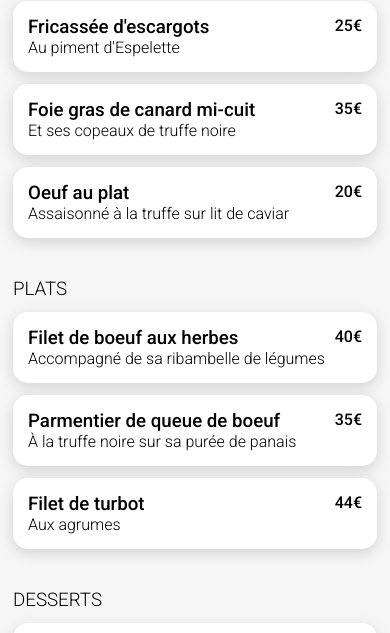
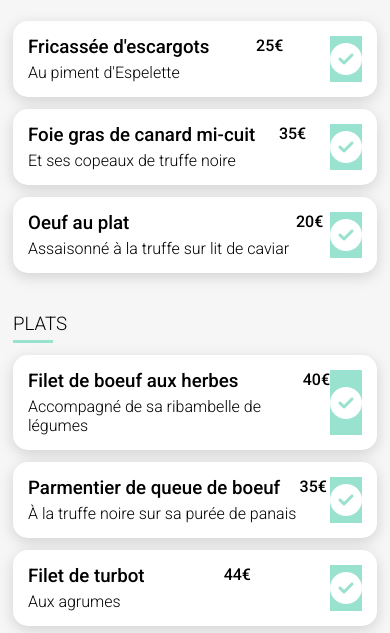
Before and after one commit to samra-git/P4_ohmyfood, a website: page html/restaurant1.html in a window 390 px wide. Shown: the part 451-1084 px from the top of the page. Drawn offline with Linux system fonts and the light colour scheme; a web font is replaced by a local one.

Commit message:
animation en cours

```diff
--- a/restaurant1.html
+++ b/html/restaurant1.html
@@ -14,7 +14,7 @@
 
 <header>
     <div class="return">
-        <a href="/index.html"><i class="fa-solid fa-arrow-left fa-2x"></i></a>
+        <a href="/html/index.html"><i class="fa-solid fa-arrow-left fa-2x"></i></a>
     </div>
     <h1>ohmyfood</h1>
 </header>
@@ -34,13 +34,14 @@
             <h3>
                 ENTRÉES
             </h3>
-
+            <div class="underline"></div>
             <article>
                 <div class="menu__subtitle">
                     <h3>Fricassée d'escargots</h3>
                     <p>Au piment d'Espelette</p>
                 </div>
                 <div>25€</div>
+                <div class="check"><i class="fa-solid fa-circle-check fa-2x"></i></div>
             </article>
             <article>
                 <div class="menu__subtitle">
@@ -48,12 +49,14 @@
                     <p>Et ses copeaux de truffe noire</p>
                 </div>
                <div>35€</div>
+               <div class="check"><i class="fa-solid fa-circle-check fa-2x"></i></div>
             </article>
             <article>
                 <div class="menu__subtitle">
                 <h3>Oeuf au plat</h3>
                 <p>Assaisonné à la truffe sur lit de caviar</p></div>
                 <div>20€</div>
+                <div class="check"><i class="fa-solid fa-circle-check fa-2x"></i></div>
             </article>
         </section>
         <section>
@@ -63,18 +66,21 @@
                 <h3>Filet de boeuf aux herbes</h3>
                 <p>Accompagné de sa ribambelle de légumes</p></div>
                 <div>40€</div>
+                <div class="check"><i class="fa-solid fa-circle-check fa-2x"></i></div>
             </article>
             <article>
                 <div class="menu__subtitle">
                 <h3>Parmentier de queue de boeuf</h3>
                 <p>À la truffe noire sur sa purée de panais</p></div>
                 <div>35€</div>
+                <div class="check"><i class="fa-solid fa-circle-check fa-2x"></i></div>
             </article>
             <article>
                 <div class="menu__subtitle">
                 <h3>Filet de turbot</h3>
                 <p>Aux agrumes</p></div>
                 <div>44€</div>
+                <div class="check"><i class="fa-solid fa-circle-check fa-2x"></i></div>
             </article>
         </section>
         <section>
@@ -84,6 +90,7 @@
                 <h3>Paris-Brest</h3>
                 <p>Revisité</p></div>
                 <div>18€</div>
+                <div class="check"><i class="fa-solid fa-circle-check fa-2x"></i></div>
             </article>
             <article>
                 <div class="menu__subtitle">
@@ -91,6 +98,7 @@
                 <p>Et glace à la vanille de Madagascar</p>
             </div>
                 <div>22€</div>
+                <div class="check"><i class="fa-solid fa-circle-check fa-2x"></i></div>
             </article>
             <article>
                 <div class="menu__subtitle">
@@ -98,6 +106,7 @@
                 <p>Au piment d'Espelette et à la truffe noire</p>
             </div>
                 <div>23€</div>
+                <div class="check"><i class="fa-solid fa-circle-check fa-2x"></i></div>
             </article>
         </section>
 
--- a/sass/pages/_restaurants.scss
+++ b/sass/pages/_restaurants.scss
@@ -50,6 +50,14 @@ header {
 
     h3 {
         font-weight: 300;
+
+    &::after {
+        content:"";
+        border-bottom: solid $color-tertiary 3px;
+        display: block;
+        width: 40px;
+        padding-top: 5px;
+    }
     }
 
     section {
@@ -57,6 +65,8 @@ header {
         flex-direction: column;
         gap: 12px;
         padding-bottom: 40px;
+
+
 
         article {
             padding: 15px;
@@ -69,9 +79,25 @@ header {
 
             h3 {
                 font-weight: 500;
+
+
+                &::after {
+                    border-bottom: inherit;
+                }
             }
+
             p{
                 font-weight: 300;
+            }
+
+            .check {
+                background-color: $color-tertiary;
+                display: flex;
+                align-items: center;
+
+                i {
+                    color:white;
+                }
             }
         }
     }
```
Also changed, not shown: html/index.html (renamed from index.html, +1 -1 lines), assets/css/styles.css, outils/Oh my food - Textes.txt (renamed from Oh my food - Textes.txt), outils/README.md (renamed from README.md), outils/memogit.txt (renamed from memogit.txt), 4 other files.
